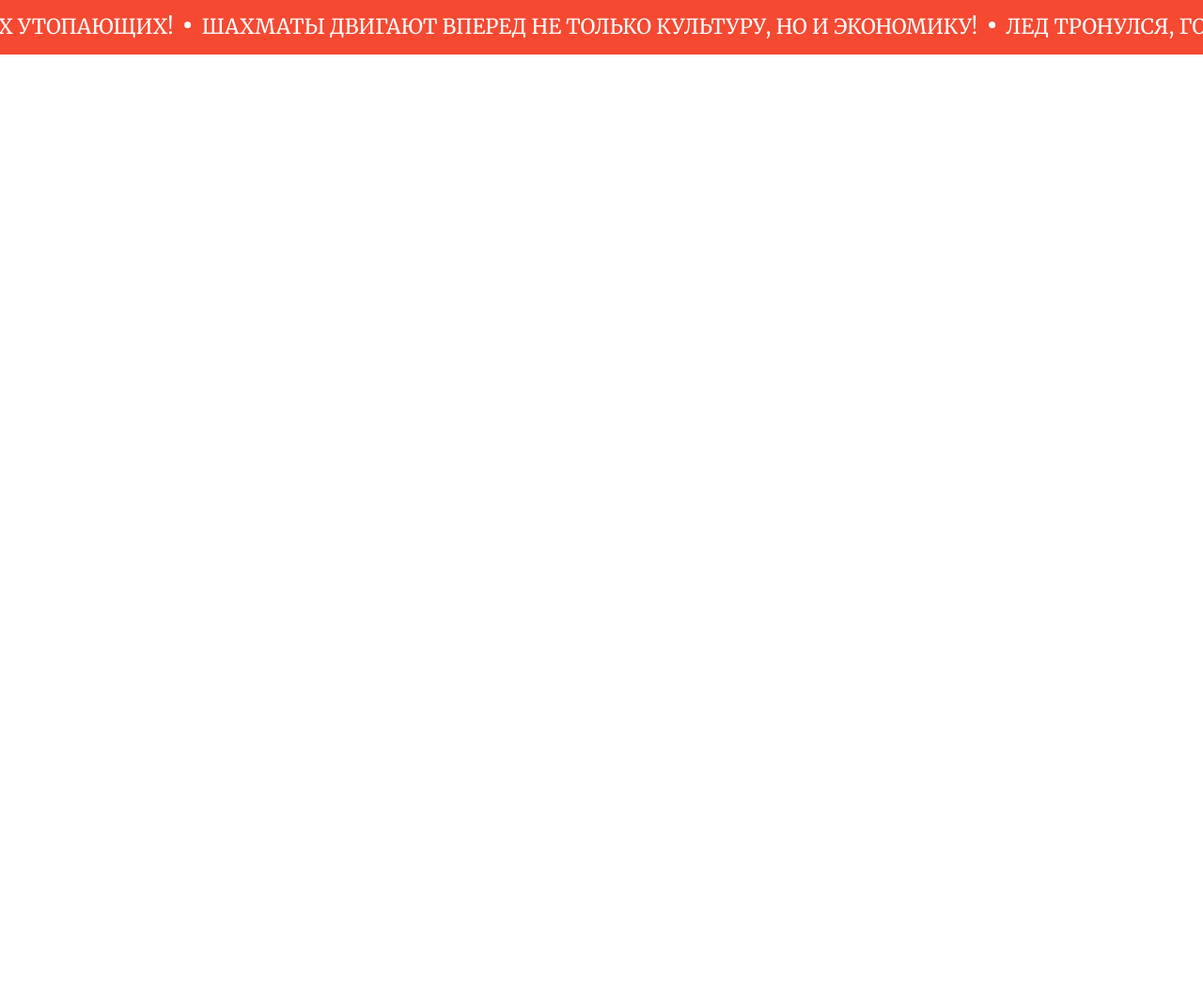
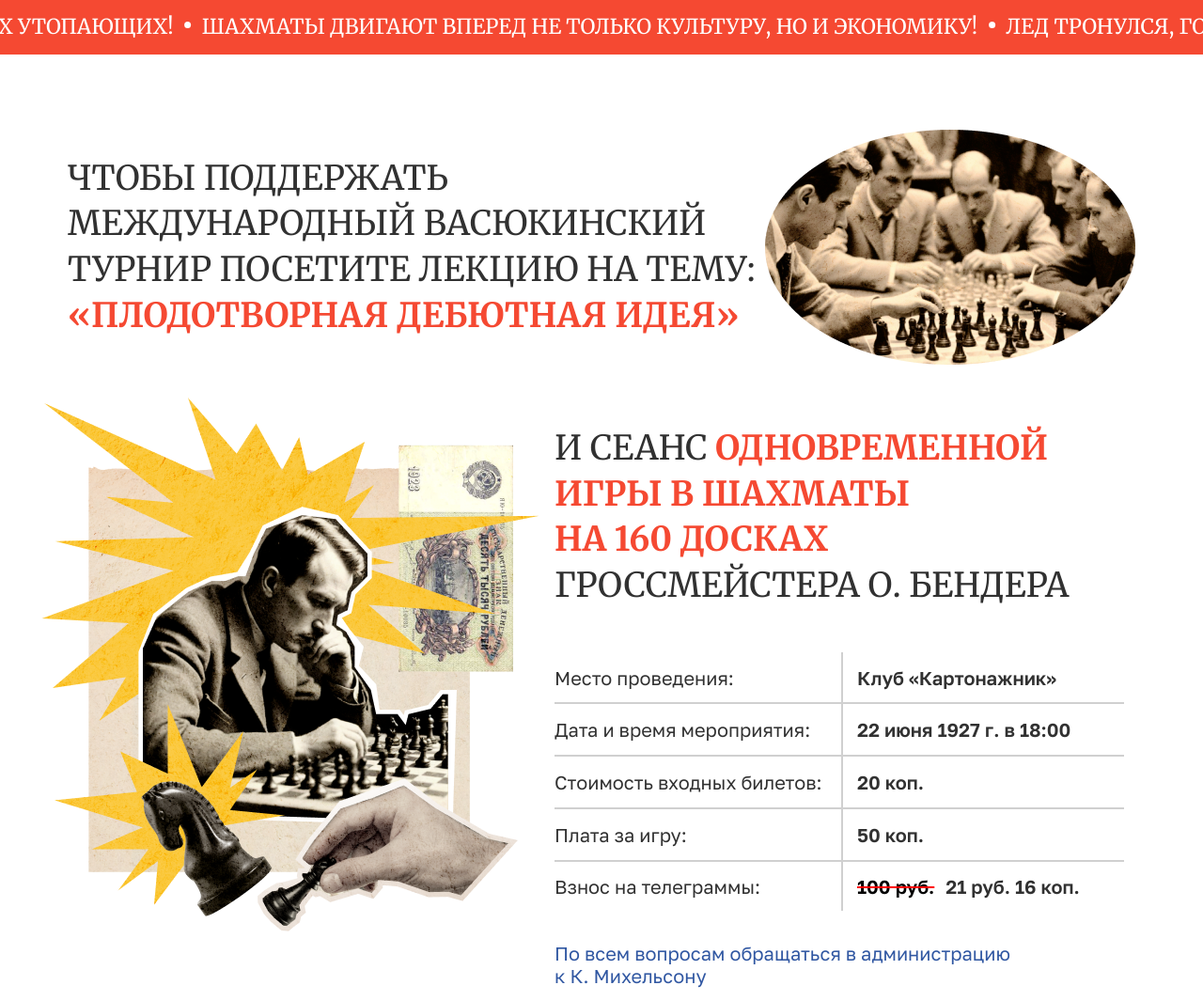
Before and after one commit to BrovkinAndrey/landingChess, a plain HTML site: page src/index.html in a window 1280 px wide. Shown: the part 702-1767 px from the top of the page at 94% size. Before the commit the page ends 800 px from the top, so only its background shows below. Drawn offline with Linux system fonts and the light colour scheme.

Commit message:
finish second section

```diff
--- a/src/index.html
+++ b/src/index.html
@@ -49,7 +49,7 @@
             васюкинского турнира по шахматам
           </p>
           <div class="main-btns">
-            <a href="#">
+            <a href="#support">
               <button class="main-btn black-btn">
                 Поддержать<br />
                 шахматную мысль
@@ -90,5 +90,61 @@
         </li>
       </ul>
     </div>
+    <section id="support">
+      <div class="container">
+        <div class="first-sect-support">
+          <p class="support-title">
+            Чтобы поддержать Международный васюкинский турнир посетите лекцию
+            на тему: <span>«Плодотворная дебютная идея»</span>
+          </p>
+          <div class="first-sect-img">
+            <img src="/img/chessplayers.png" alt="шахматисты" />
+          </div>
+        </div>
+
+        <div class="second-sect-support">
+          <div class="second-sect-img">
+            <img src="/img/OBender.png" alt="О. Бендер" />
+          </div>
+          <div class="second-sect-content">
+            <p class="support-title second-sect-title">
+              и Сеанс
+              <span>одновременной игры в шахматы на 160 досках</span>
+              гроссмейстера О. Бендера
+            </p>
+            <table class="support-table">
+              <tr>
+                <td class="key">Место проведения:</td>
+                <td class="value">Клуб «Картонажник»</td>
+              </tr>
+              <tr>
+                <td class="key">Дата и время мероприятия:</td>
+                <td class="value">22 июня 1927 г. в 18:00</td>
+              </tr>
+              <tr>
+                <td class="key">Стоимость входных билетов:</td>
+                <td class="value">20 коп.</td>
+              </tr>
+              <tr>
+                <td class="key">Плата за игру:</td>
+                <td class="value">50 коп.</td>
+              </tr>
+              <tr>
+                <td class="key last-td">Взнос на телеграммы:</td>
+                <td class="value last-td">
+                  <span class="line-through"
+                    ><span class="strikethrough">100 руб.</span></span
+                  >
+                  21 руб. 16 коп.
+                </td>
+              </tr>
+            </table>
+            <p class="support-text">
+              По всем вопросам обращаться в администрацию к К. Михельсону
+            </p>
+          </div>
+        </div>
+      </div>
+    </section>
   </body>
 </html>
--- a/src/style.css
+++ b/src/style.css
@@ -2,6 +2,10 @@
   margin: 0;
   padding: 0;
   box-sizing: border-box;
+}
+
+html {
+  scroll-behavior: smooth;
 }
 
 main {
@@ -144,3 +148,112 @@ header {
     transform: translateX(-100%);
   }
 }
+
+#support {
+  padding-top: 80px;
+}
+
+.first-sect-support {
+  display: flex;
+  width: 100%;
+  justify-content: space-between;
+  align-items: center;
+  margin-bottom: 65px;
+}
+
+.first-sect-img {
+  max-height: 250px;
+}
+
+.support-title {
+  max-width: 764px;
+  font-family: 'Merriweather', serif;
+  color: #313131;
+  font-weight: 400;
+  font-size: 36px;
+  line-height: 135%;
+  font-style: normal;
+  text-transform: uppercase;
+}
+
+.support-title > span {
+  font-weight: 700;
+  color: #f54932;
+}
+
+.second-sect-support {
+  display: flex;
+  width: 100%;
+  justify-content: space-between;
+}
+
+.second-sect-img {
+  position: relative;
+  top: -49px;
+  left: -28px;
+}
+
+.second-sect-content {
+  position: relative;
+  left: -12px;
+}
+
+.second-sect-title {
+  margin-bottom: 47px;
+}
+
+.support-table {
+  width: 100%;
+  height: 275px;
+  font-family: 'Golos Text', sans-serif;
+  font-size: 20px;
+  line-height: 120%;
+  font-style: normal;
+  margin-bottom: 33px;
+}
+
+.support-table td {
+  border-right: 2px solid #d0d0d0;
+  border-bottom: 2px solid #d0d0d0;
+}
+
+.key {
+  font-weight: 400;
+  width: 306px;
+  vertical-align: middle;
+  color: #313131;
+}
+
+.support-table .last-td {
+  border-bottom: none;
+}
+
+.value {
+  font-weight: 600;
+  padding-left: 15px;
+  vertical-align: middle;
+  color: #313131;
+}
+
+.support-table .value {
+  border-right: none;
+}
+
+.line-through {
+  color: red;
+  text-decoration: line-through;
+  margin-right: 7px;
+}
+
+.strikethrough {
+  color: black;
+}
+
+.support-text {
+  font-family: 'Golos Text', sans-serif;
+  font-size: 20px;
+  font-weight: 400;
+  line-height: 120%;
+  font-style: normal;
+  color: #3057a2;
+}
```
Also changed, not shown: img/OBender.png (added), img/chessplayers.png (added).
